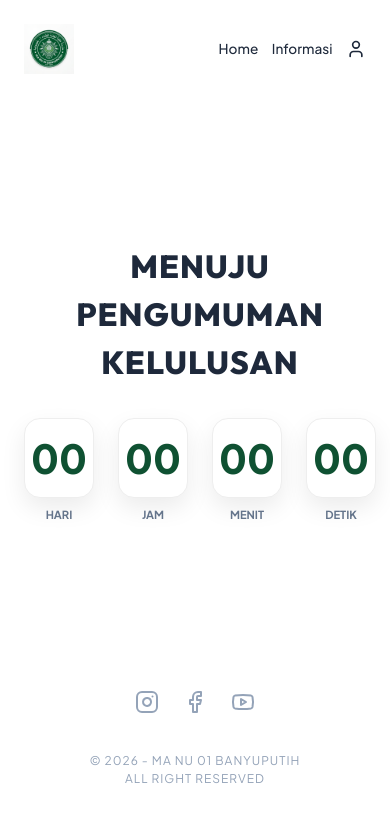
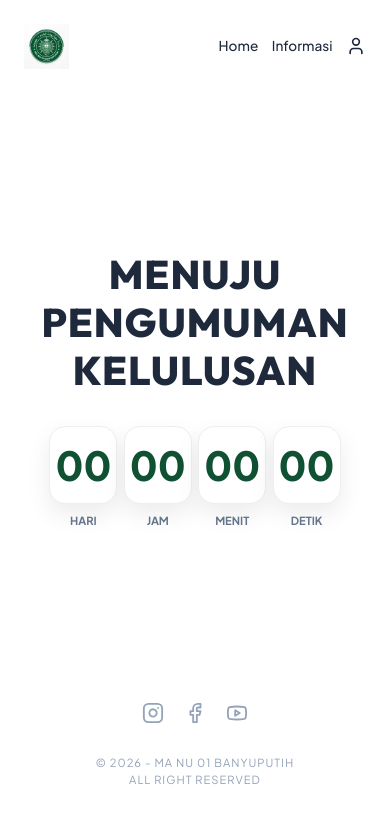
Before and after one commit to mansaba85/lulus, a React (Vite) app: page /countdown in a window 390 px wide. Shown: the top 822 px of the page. Built offline with nearby package versions, Linux system fonts and the light colour scheme; no server answers.

Commit message:
style: final responsive fixes for countdown page mobile UI

```diff
--- a/src/pages/Countdown.jsx
+++ b/src/pages/Countdown.jsx
@@ -90,11 +90,11 @@ const Countdown = () => {
         justifyContent: 'space-between',
         backgroundColor: '#fff'
       }}>
-        <header style={{ display: 'flex', justifyContent: 'space-between', alignItems: 'center' }}>
+        <header className="mobile-header-sync" style={{ display: 'flex', justifyContent: 'space-between', alignItems: 'center' }}>
           <div className="logo" style={{ display: 'flex', alignItems: 'center', gap: '0.75rem' }}>
-            <img src={schoolLogo} alt="Logo" style={{ width: '50px', height: '50px', objectFit: 'contain' }} />
+            <img src={schoolLogo} alt="Logo" style={{ width: '45px', height: '45px', objectFit: 'contain' }} />
           </div>
-          <nav style={{ display: 'flex', gap: '2rem', alignItems: 'center', fontWeight: '500' }}>
+          <nav style={{ display: 'flex', gap: '1.5rem', alignItems: 'center', fontWeight: '500' }}>
             <a href="/" style={{ color: 'var(--text-main)' }}>Home</a>
             <a href="/informasi" style={{ color: 'var(--text-main)' }}>Informasi</a>
             <a href="/admin" className="flex-center" style={{ color: 'var(--text-main)', fontSize: '1.2rem' }}>
@@ -107,13 +107,13 @@ const Countdown = () => {
           initial={{ opacity: 0, scale: 0.9 }}
           animate={{ opacity: 1, scale: 1 }}
           transition={{ duration: 0.6 }}
-          style={{ textAlign: 'center', margin: 'auto' }}
+          style={{ textAlign: 'center', margin: 'auto', width: '100%' }}
         >
-          <h2 style={{ fontSize: '2rem', fontWeight: '800', color: 'var(--text-main)', marginBottom: '3rem', textTransform: 'uppercase', letterSpacing: '1px' }}>
+          <h2 className="countdown-title" style={{ fontSize: '2.5rem', fontWeight: '800', color: 'var(--text-main)', marginBottom: '2.5rem', textTransform: 'uppercase', letterSpacing: '1px', lineHeight: 1.2 }}>
             MENUJU<br />PENGUMUMAN<br />KELULUSAN
           </h2>
 
-          <div style={{ display: 'flex', gap: '1.5rem', justifyContent: 'center' }}>
+          <div className="timer-container" style={{ display: 'flex', gap: '1rem', justifyContent: 'center', width: '100%' }}>
             <TimerCard value={timeLeft.days} label="Hari" />
             <TimerCard value={timeLeft.hours} label="Jam" />
             <TimerCard value={timeLeft.minutes} label="Menit" />
@@ -121,21 +121,20 @@ const Countdown = () => {
           </div>
         </motion.main>
 
-        {/* Footer */}
-        <footer style={{
+        <footer className="mobile-footer-sync" style={{
           display: 'flex',
           flexDirection: 'column',
           alignItems: 'center',
           gap: '1rem',
-          marginTop: '3rem',
+          marginTop: '2rem',
           paddingBottom: '2rem'
         }}>
-          <div className="socials" style={{ display: 'flex', gap: '1.5rem', marginBottom: '0.5rem' }}>
-            <a href="#" style={{ color: '#94a3b8' }}><Instagram size={24} /></a>
-            <a href="#" style={{ color: '#94a3b8' }}><Facebook size={24} /></a>
-            <a href="#" style={{ color: '#94a3b8' }}><Youtube size={24} /></a>
+          <div className="socials" style={{ display: 'flex', gap: '1.25rem', marginBottom: '0.5rem' }}>
+            <a href="#" style={{ color: '#94a3b8' }}><Instagram size={22} /></a>
+            <a href="#" style={{ color: '#94a3b8' }}><Facebook size={22} /></a>
+            <a href="#" style={{ color: '#94a3b8' }}><Youtube size={22} /></a>
           </div>
-          <p style={{ fontSize: '0.75rem', color: '#94a3b8', textAlign: 'center', textTransform: 'uppercase', letterSpacing: '1px' }}>
+          <p style={{ fontSize: '0.7rem', color: '#94a3b8', textAlign: 'center', textTransform: 'uppercase', letterSpacing: '1px' }}>
             © 2026 - {schoolName}<br />ALL RIGHT RESERVED
           </p>
         </footer>
@@ -157,33 +156,22 @@ const Countdown = () => {
           .content-side { min-height: 100vh !important; padding: 2rem !important; }
         }
         @media (max-width: 640px) {
-          .content-side { padding: 1.5rem !important; gap: 2rem !important; }
-          header {
-            margin-bottom: 3rem !important;
-            display: flex !important;
+          .content-side { padding: 1.5rem !important; }
+          .mobile-header-sync {
+            margin-bottom: 2.5rem !important;
             flex-direction: row !important;
             flex-wrap: nowrap !important;
             justify-content: space-between !important;
             align-items: center !important;
             gap: 0.5rem !important;
           }
-          nav {
-            gap: 0.85rem !important;
-            width: auto !important;
-            flex-shrink: 0 !important;
-            justify-content: flex-end !important;
-            font-size: 0.85rem !important;
-          }
+          nav { gap: 0.85rem !important; font-size: 0.85rem !important; }
           nav a { white-space: nowrap !important; }
-          main h2 { fontSize: 1.3rem !important; margin-bottom: 2rem !important; }
-          .timer-box { width: 70px !important; height: 80px !important; }
-          .timer-box span { fontSize: 2rem !important; }
-          footer {
-            flex-direction: column !important;
-            gap: 1.5rem !important;
-            align-items: center !important;
-            text-align: center !important;
-          }
+          .countdown-title { fontSize: 1.5rem !important; margin-bottom: 2rem !important; }
+          .timer-container { gap: 0.4rem !important; }
+          .timer-box { width: 68px !important; height: 78px !important; }
+          .timer-box span { fontSize: 1.8rem !important; }
+          .mobile-footer-sync { margin-top: 2rem !important; }
         }
       `}</style>
     </div>
```
